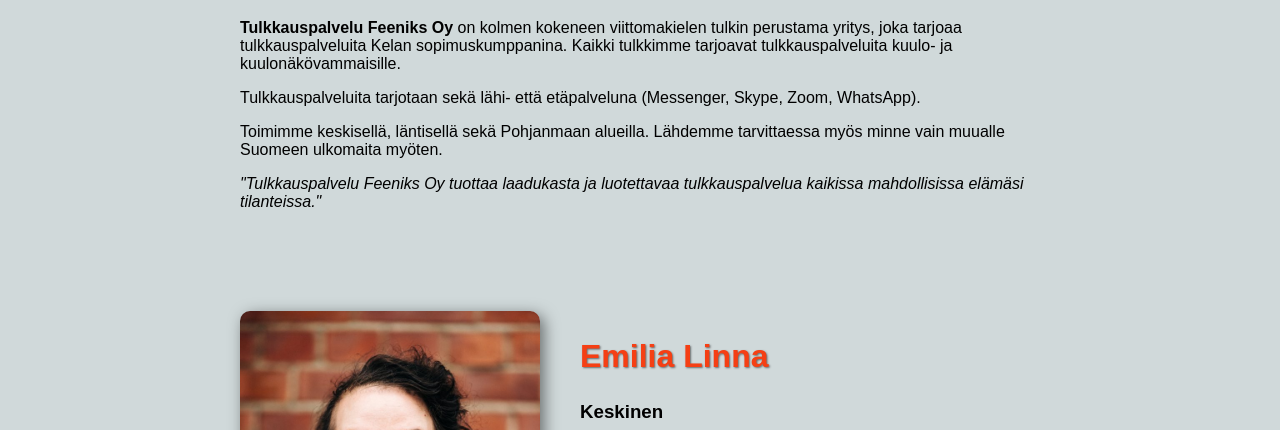
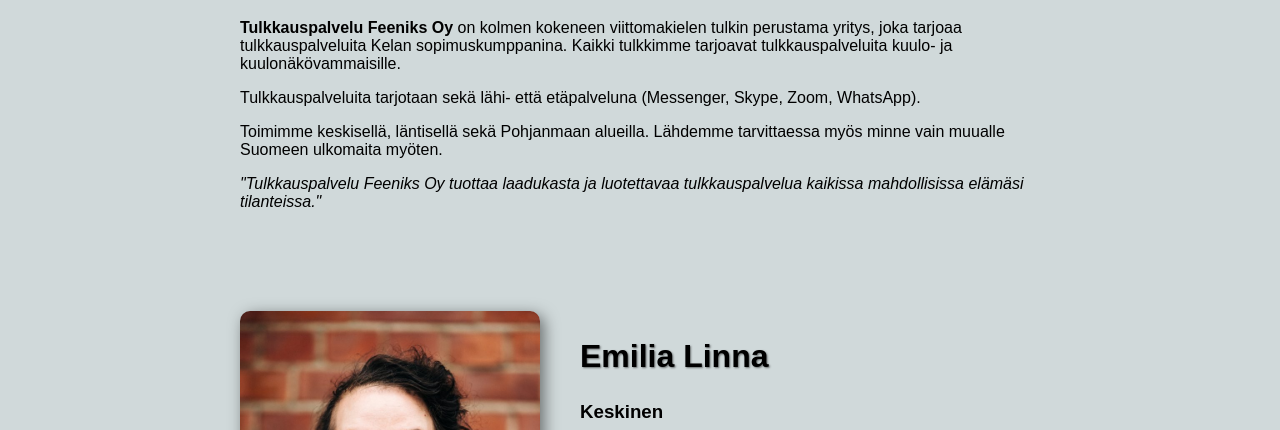
Before and after one commit to tero-nikmo/feeniks, a plain HTML site: page index.html in a window 1280 px wide. Shown: the part 522-952 px from the top of the page. Drawn offline with Linux system fonts and the light colour scheme.

Commit message:
Update styles.css
Yet another attempt at improving accessibility.

```diff
--- a/styles.css
+++ b/styles.css
@@ -16,7 +16,7 @@ h1 {
 }
 
 h2 {
-    color: #F53F14; /* Red color for titles */
+    color: black; /* Black color for titles */
     font-size: 32px;
     text-shadow: 1px 1px 2px rgba(0, 0, 0, 0.5); /* Shadow to make them standout from the background */
 }
```
